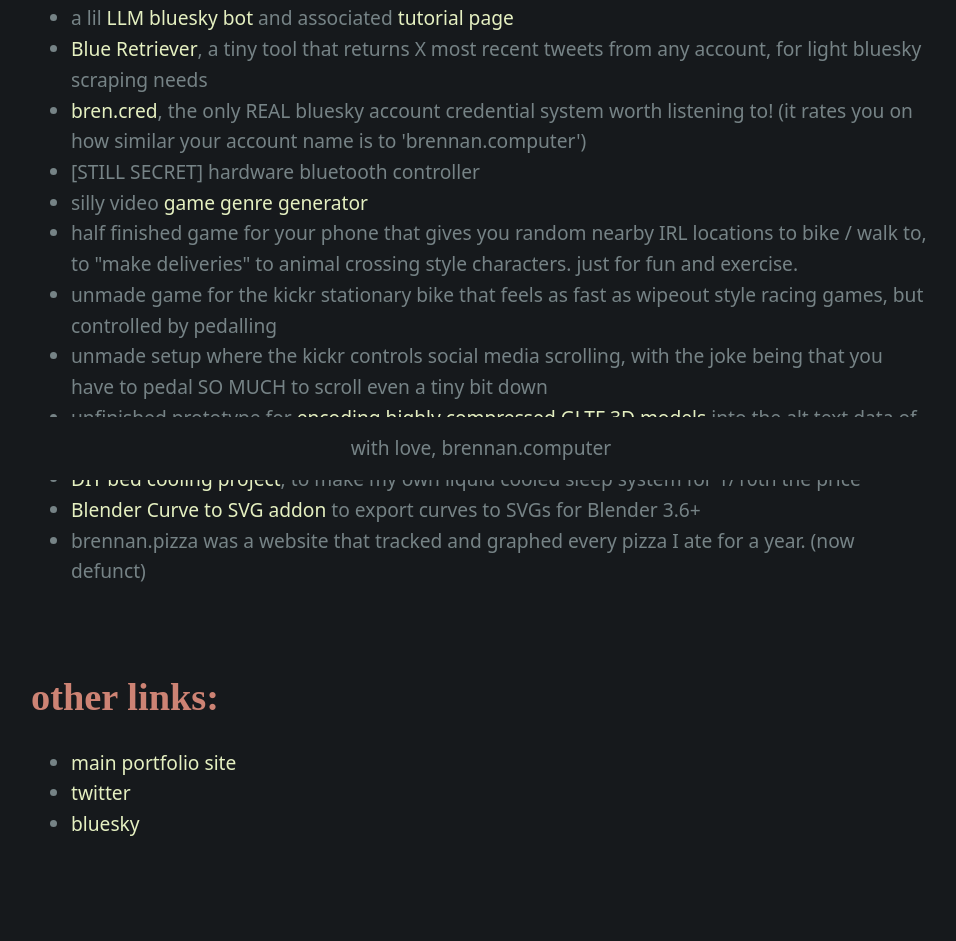
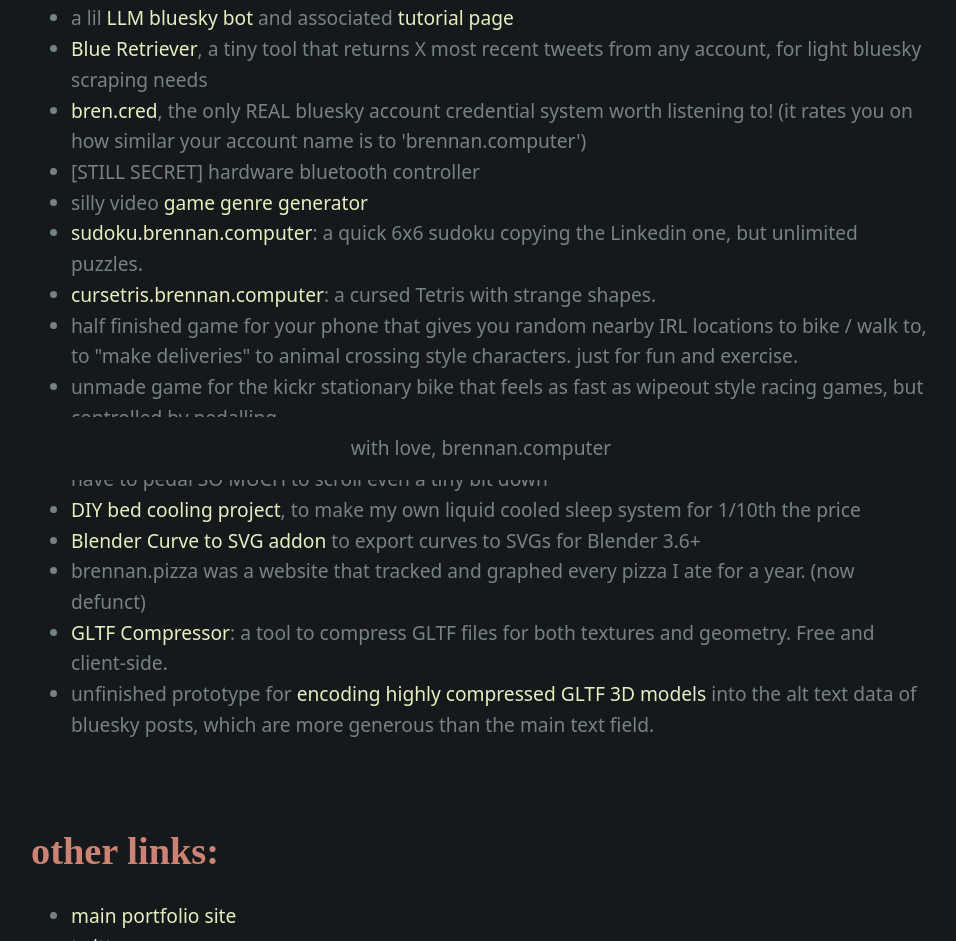
Before and after one commit to LTKMN/dotcomputer, a plain HTML site: page index.html in a window 1280 px wide. Shown: the part 320-1261 px from the top of the page, without its empty margins (159-1115 px from the left). Before the commit the page ends 1211 px from the top, so only its background shows below. Drawn offline with Linux system fonts and the light colour scheme; a web font is replaced by a local one.

Commit message:
Update index.html
added a few more projects

```diff
--- a/index.html
+++ b/index.html
@@ -102,13 +102,16 @@
       <li><a href="https://brennan.computer/bren-cred.html">bren.cred</a>, the only REAL bluesky account credential system worth listening to! (it rates you on how similar your account name is to 'brennan.computer')</li>
       <li>[STILL SECRET] hardware bluetooth controller</li>
       <li>silly video <a href="https://brennanletkeman.com/videogame.html">game genre generator</a></li>
+      <li><a href="https://sudoku.brennan.computer">sudoku.brennan.computer</a>: a quick 6x6 sudoku copying the Linkedin one, but unlimited puzzles.</li>
+      <li><a href="https://cursetris.brennan.computer">cursetris.brennan.computer</a>: a cursed Tetris with strange shapes.</li>
       <li>half finished game for your phone that gives you random nearby IRL locations to bike / walk to, to "make deliveries" to animal crossing style characters. just for fun and exercise.</li>
       <li>unmade game for the kickr stationary bike that feels as fast as wipeout style racing games, but controlled by pedalling</li>
       <li>unmade setup where the kickr controls social media scrolling, with the joke being that you have to pedal SO MUCH to scroll even a tiny bit down</li>
-      <li>unfinished prototype for <a href="https://bsky.app/profile/brennan.computer/post/3lbnge6vr2c2l">encoding highly compressed GLTF 3D models</a> into the alt text data of bluesky posts, which are more generous than the main text field.</li>
       <li><a href="https://github.com/LTKMN/Bed-Cooling-is-Best">DIY bed cooling project</a>, to make my own liquid cooled sleep system for 1/10th the price</li>
       <li><a href="https://github.com/LTKMN/blender-curve-to-svg-2">Blender Curve to SVG addon</a> to export curves to SVGs for Blender 3.6+</li>
       <li>brennan.pizza was a website that tracked and graphed every pizza I ate for a year. (now defunct)</li>
+      <li><a href="https://gltf-compressor.com/">GLTF Compressor</a>: a tool to compress GLTF files for both textures and geometry. Free and client-side.</li>
+      <li>unfinished prototype for <a href="https://bsky.app/profile/brennan.computer/post/3lbnge6vr2c2l">encoding highly compressed GLTF 3D models</a> into the alt text data of bluesky posts, which are more generous than the main text field.</li>
     </ul>
 
     <h3>other links:</h3>
```
